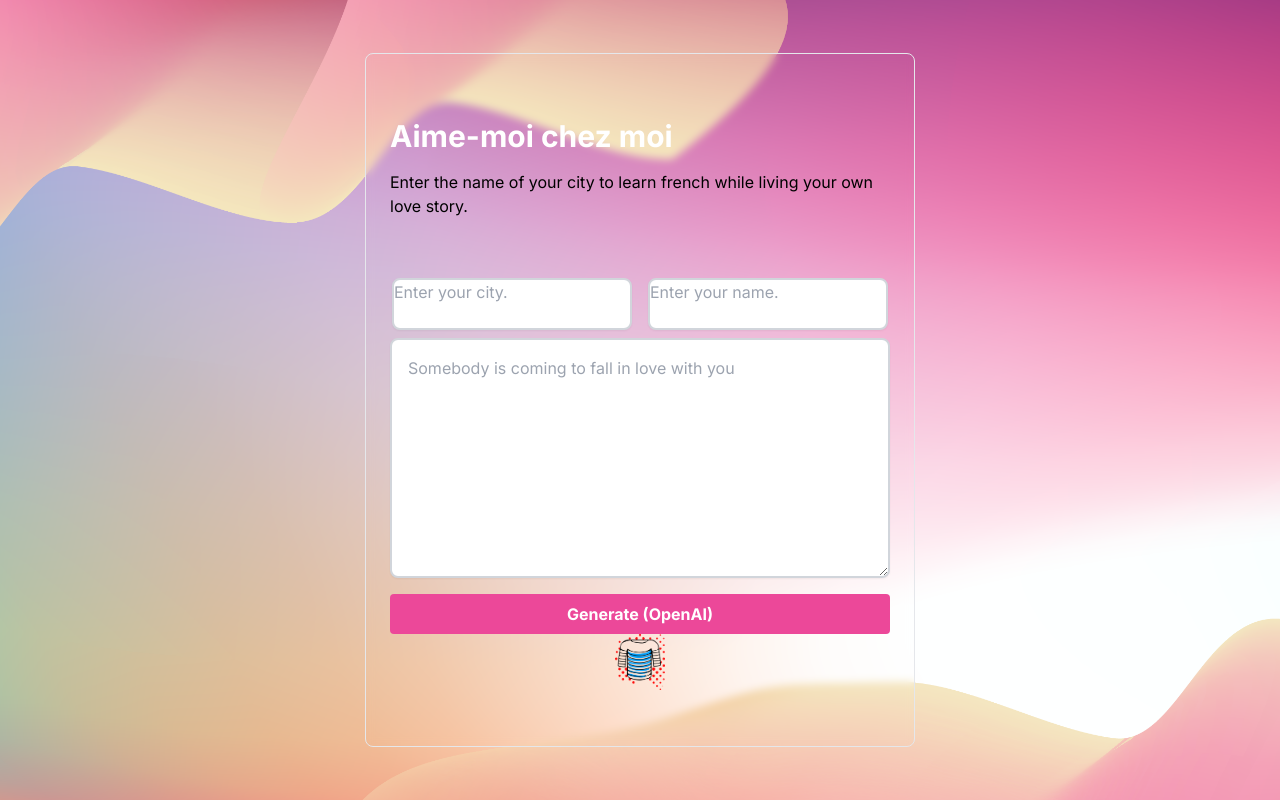
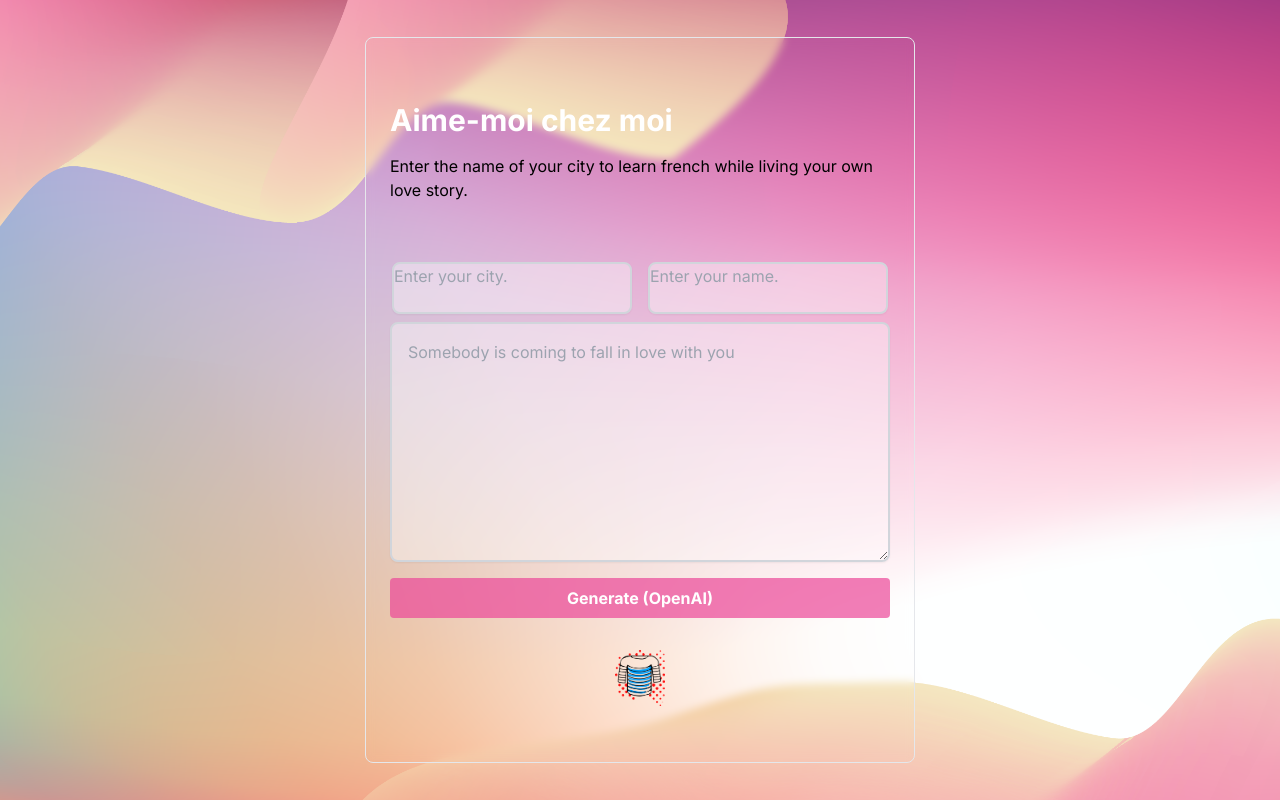
Before and after one commit to lmangall/love-letter, a Next.js app: page / in a window 1280 px wide. Built offline with nearby package versions, Linux system fonts and the light colour scheme.

Commit message:
transparency and blur on hover

```diff
--- a/app/page.tsx
+++ b/app/page.tsx
@@ -59,33 +59,33 @@ export default function Home() {
             <div className="flex flex-row space-x-4">
               {/* City input field */}
               <textarea
-                className="w-[240px] text-base font-normal border-2 border-gray-300 rounded-lg shadow-sm focus:outline-none focus:border-pink-500 resize-none mb-2"
+                className="bg-white bg-opacity-40 hover:bg-purple-100 hover:bg-opacity-20  w-[240px] text-base font-normal border-2 border-gray-300 rounded-lg shadow-sm focus:outline-none focus:border-pink-500 resize-none mb-2"
                 placeholder="Enter your city."
                 value={userCity}
                 onChange={(e) => setUserCity(e.target.value)}
               />
               {/* Name input field */}
               <textarea
-                className="w-[240px] text-base font-normal border-2 border-gray-300 rounded-lg shadow-sm focus:outline-none focus:border-pink-500 resize-none mb-2"
+                className="bg-white bg-opacity-40 hover:bg-purple-100 hover:bg-opacity-20  w-[240px] text-base font-normal border-2 border-gray-300 rounded-lg shadow-sm focus:outline-none focus:border-pink-500 resize-none mb-2"
                 placeholder="Enter your name."
                 value={userName}
                 onChange={(e) => setUserName(e.target.value)}
               />
             </div>
             <textarea
-              className="w-[500px] p-4 text-base font-normal border-2 border-gray-300 rounded-lg shadow-sm focus:outline-none focus:border-pink-500 resize:none h-60 backdrop-blur-2xl"
+              className="bg-white bg-opacity-40 hover:bg-purple-100 hover:bg-opacity-20 w-[500px] p-4 text-base font-normal border-2 border-gray-300 rounded-lg shadow-sm focus:outline-none focus:border-pink-500 resize:none h-60 backdrop-blur-2xl"
               placeholder="Somebody is coming to fall in love with you"
               value={loveStory}
               onChange={(e) => setloveStory(e.target.value)}
             />
             <button
               onClick={handleGenerateClick}
-              className="w-[500px] px-4 py-2 bg-pink-500 text-white font-bold rounded hover:bg-pink-700 transition duration-300 mt-4"
+              className="bg-pink-500 bg-opacity-70 hover:bg-pink-500 w-[500px] px-4 py-2 text-white font-bold rounded hover:bg-pink-700 transition duration-300 mt-4"
             >
               Generate (OpenAI)
             </button>
           </div>
-          <div className="justify-center mt-auto mb-8 mt-8">
+          <div className="justify-center mb-8 mt-8">
             <a
               href="https://frenchezleo.com"
               target="_blank"
```
